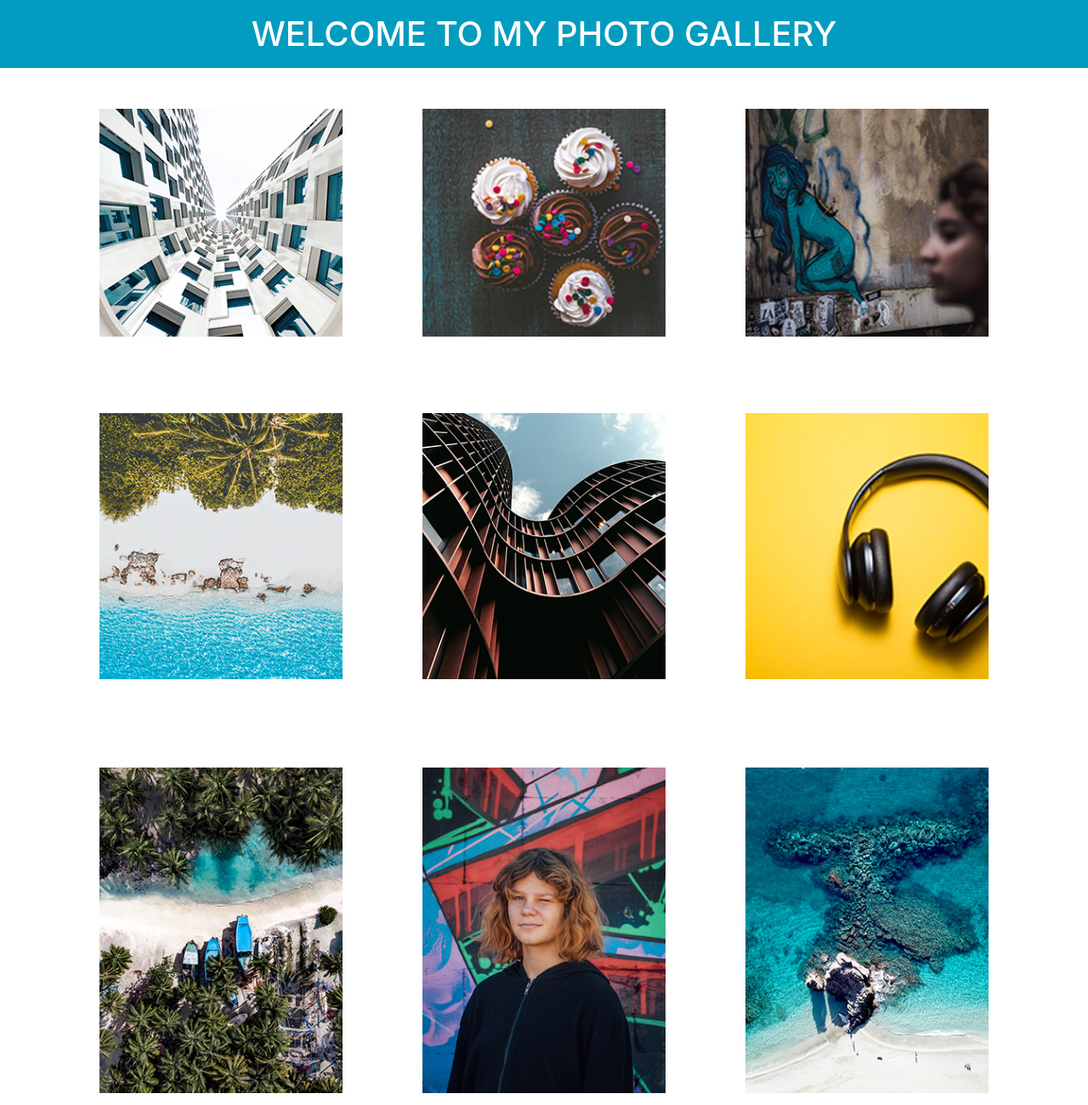
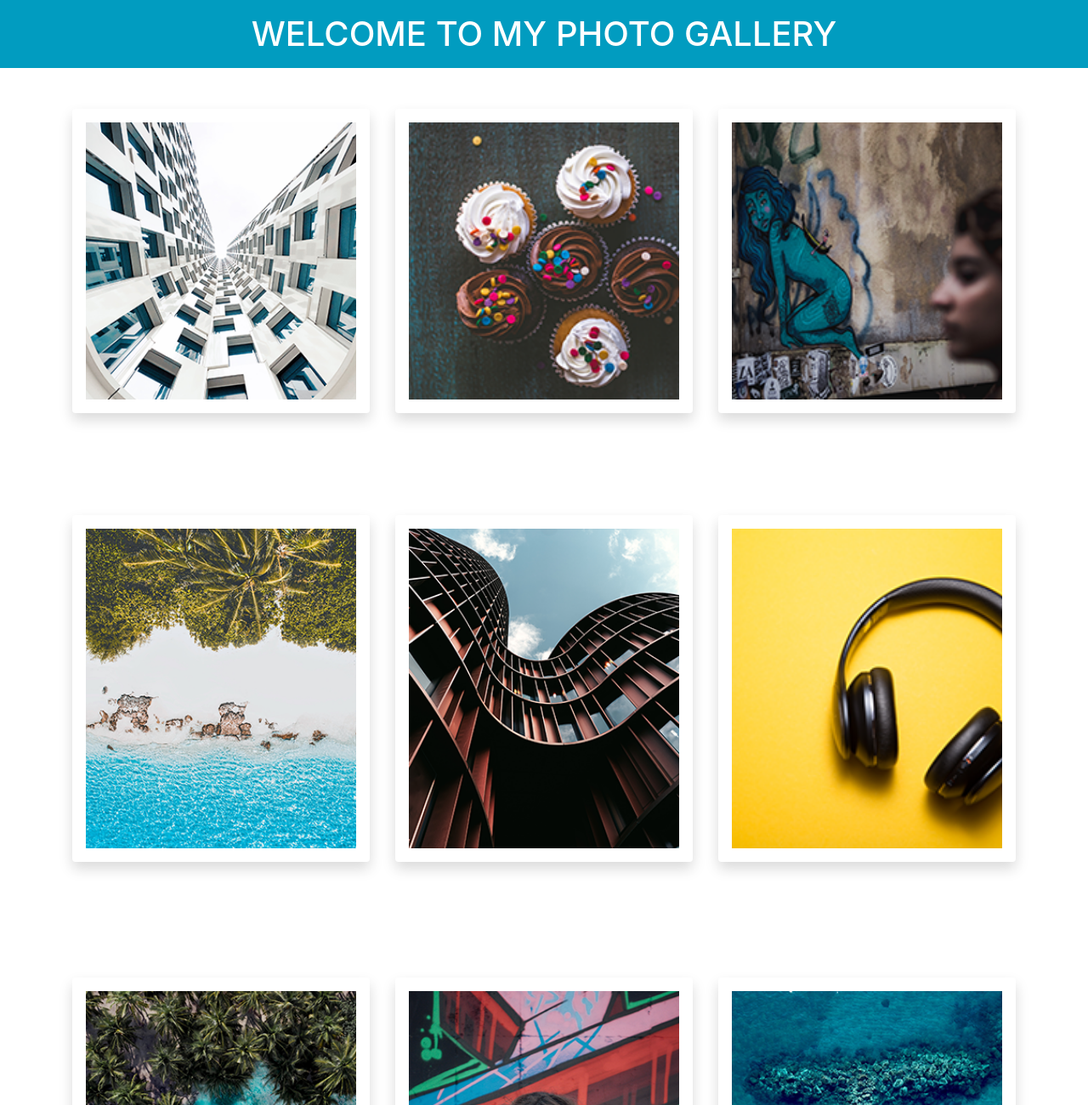
Before and after one commit to cas389/m2-hw2-ju-cheryl, a plain HTML site: page index.html in a window 1280 px wide. Shown: the top 1300 px of the page at 85% size. Drawn offline with nearby package versions, Linux system fonts and the light colour scheme.

Commit message:
Added bootstrap shadow to photos in index.html

```diff
--- a/index.html
+++ b/index.html
@@ -18,31 +18,31 @@
     <div class="container">
       <div class="row">
         <div class="col-sm-6 col-md-6 col-lg-4">
-          <img src="img/hw2-image1.png" alt="Curved building with many windows, looking upwards to the sky." title="Building with many windows.">
+          <img src="img/hw2-image1.png" alt="Curved building with many windows, looking upwards to the sky." title="Building with many windows." class="shadow p-3 mb-5 bg-white rounded">
         </div>
         <div class="col-sm-6 col-md-6 col-lg-4">
-          <img src="img/hw2-image2.png" alt="Six cupcakes on the table, three with chocolate frosting and three with vanilla." title="Cupcakes on a table.">
+          <img src="img/hw2-image2.png" alt="Six cupcakes on the table, three with chocolate frosting and three with vanilla." title="Cupcakes on a table." class="shadow p-3 mb-5 bg-white rounded">
         </div>
         <div class="col-sm-6 col-md-6 col-lg-4">
-          <img src="img/hw2-image3.png" alt="Graffiti of a blue girl on a wall, with a blurred image of someone walking by it." title="Graffiti on a wall.">
+          <img src="img/hw2-image3.png" alt="Graffiti of a blue girl on a wall, with a blurred image of someone walking by it." title="Graffiti on a wall." class="shadow p-3 mb-5 bg-white rounded">
         </div>
         <div class="col-sm-6 col-md-6 col-lg-4">
-          <img src="img/hw2-image4.png" alt="Overhead view of palm trees, sands, rocks and the blue ocean." title="Scene of the beach.">
+          <img src="img/hw2-image4.png" alt="Overhead view of palm trees, sands, rocks and the blue ocean." title="Scene of the beach." class="shadow p-3 mb-5 bg-white rounded">
         </div>
         <div class="col-sm-6 col-md-6 col-lg-4">
-          <img src="img/hw2-image5.png" alt="A cureved brown toned building looking up to the cloudy sky." title="A curved building.">
+          <img src="img/hw2-image5.png" alt="A cureved brown toned building looking up to the cloudy sky." title="A curved building." class="shadow p-3 mb-5 bg-white rounded">
         </div>
         <div class="col-sm-6 col-md-6 col-lg-4">
-          <img src="img/hw2-image6.png" alt="A pair of black headphones on a bright yellow background." title="A pair of headphones.">
+          <img src="img/hw2-image6.png" alt="A pair of black headphones on a bright yellow background." title="A pair of headphones." class="shadow p-3 mb-5 bg-white rounded">
         </div>
         <div class="col-sm-6 col-md-6 col-lg-4">
-          <img src="img/hw2-image7.png" alt="Overhead view of palm trees, the sand, water and parked boats." title="Overhead view of the beach.">
+          <img src="img/hw2-image7.png" alt="Overhead view of palm trees, the sand, water and parked boats." title="Overhead view of the beach." class="shadow p-3 mb-5 bg-white rounded">
         </div>
         <div class="col-sm-6 col-md-6 col-lg-4">
-            <img src="img/hw2-image8.png" alt="A girl winking at the camera in front of a colorful background." title="Girl winking.">
+            <img src="img/hw2-image8.png" alt="A girl winking at the camera in front of a colorful background." title="Girl winking." class="shadow p-3 mb-5 bg-white rounded">
         </div>
         <div class="col-sm-6 col-md-6 col-lg-4">
-          <img src="img/hw2-image9.png" alt="Overhead view of blue ocean with coral in the water by the beach." title="Overhead view of the water.">
+          <img src="img/hw2-image9.png" alt="Overhead view of blue ocean with coral in the water by the beach." title="Overhead view of the water." class="shadow p-3 mb-5 bg-white rounded">
         </div>
       </div>
     </div>
```
